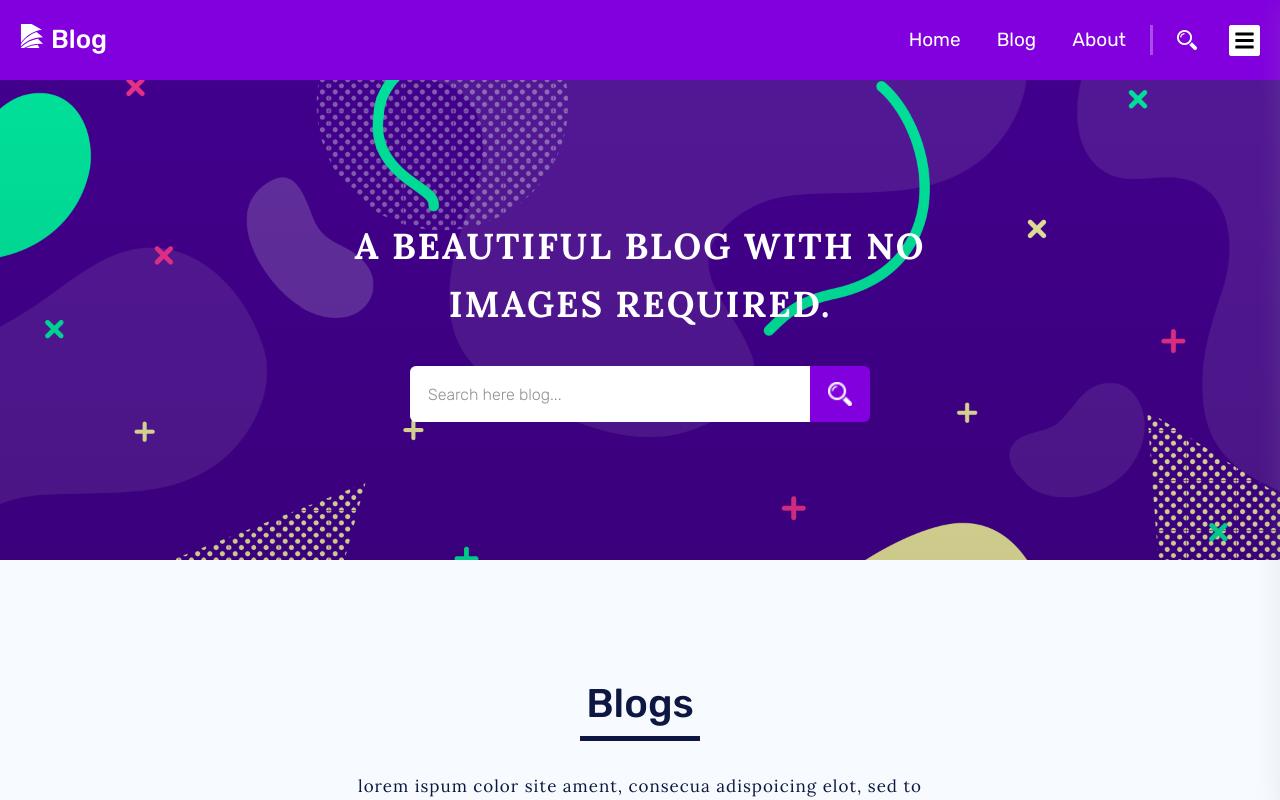
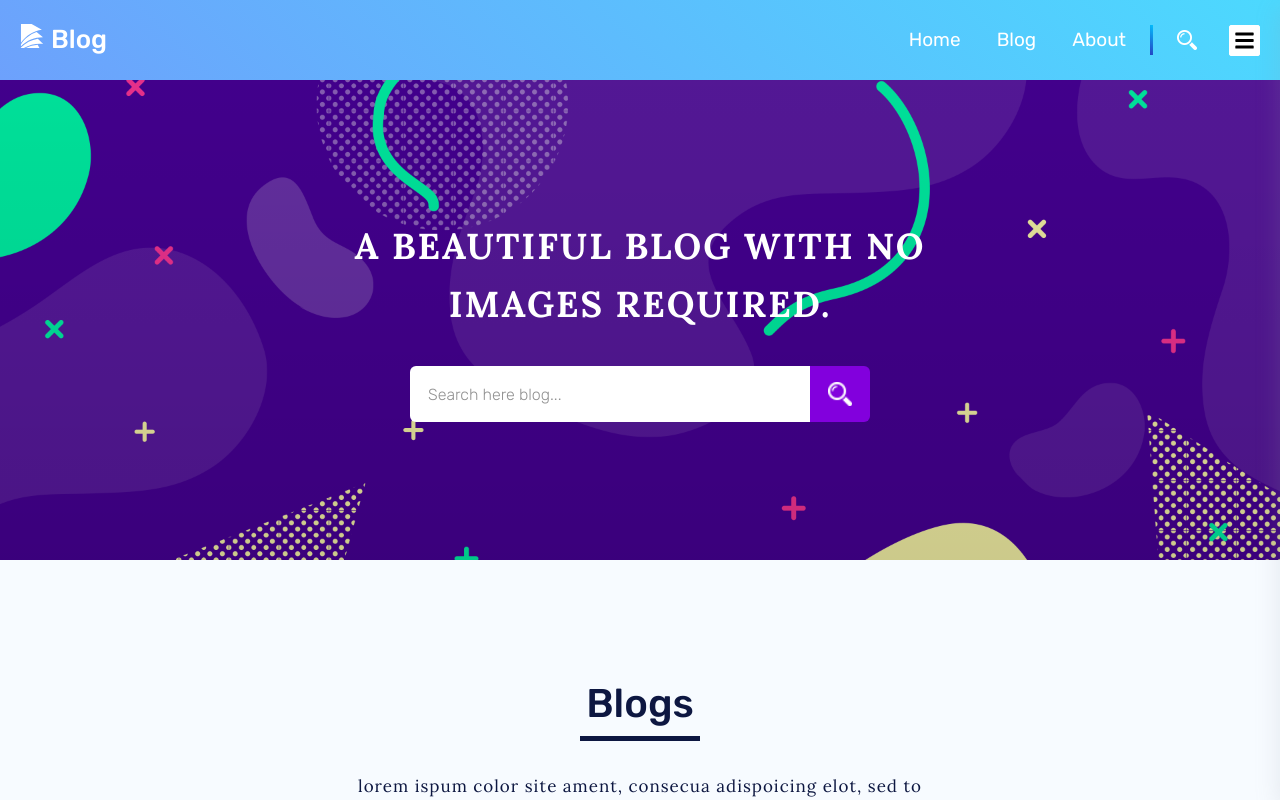
Before and after one commit to hunggahot/blog-website-project, a React (Create React App) app: page / in a window 1280 px wide. Shown: the top 800 px of the page. Built offline with nearby package versions, Linux system fonts and the light colour scheme; no server answers.

Commit message:
custom-1

```diff
--- a/src/App.scss
+++ b/src/App.scss
@@ -19,6 +19,14 @@ serif;
 $font-family-rubik: 'Rubik',
 sans-serif;
 $transition: all 300ms ease-in-out;
+
+$gradient: linear-gradient(45deg,
+    #6DA1FC,
+    #4CD9FE);
+
+$gradient-dark-blue: linear-gradient(45deg,
+    #2641C2,
+    #01BFFD);
 
 *,
 *::after,
@@ -227,6 +235,10 @@ select {
     &-ex-blue {
         background-color: $clr-ex-blue;
     }
+
+    &-gradient {
+        background-image: $gradient;
+    }
 }
 
 .font {
--- a/src/components/BlogList/BlogList.js
+++ b/src/components/BlogList/BlogList.js
@@ -25,7 +25,7 @@ const BlogList = ({ blogs }) => {
               <div className="blog-item-title fw-5 fs-18 font-rubik">
                 {blog.title}
               </div>
-              <div className="blog-tem-text">
+              <div className="blog-item-text">
                 {blog.body.substring(0, 100)}...
               </div>
               <div className="blog-item-reaction flex align-center">
--- a/src/components/BlogList/BlogList.scss
+++ b/src/components/BlogList/BlogList.scss
@@ -27,7 +27,7 @@
             margin-top: 12px;
 
             &-single {
-                background-color: $clr-ex-blue;
+                background-image: $gradient;
                 color           : $clr-white;
                 margin          : 4px;
                 padding         : 3px 12px;
@@ -56,9 +56,9 @@
         }
 
         &:hover {
-            background-color: $clr-ex-blue;
-            color           : $clr-white;
-            box-shadow      : rgba(130, 0, 221, 0.15) 0px 7px 10px 0px;
+            background-image   : $gradient;
+            color              : $clr-white;
+            // box-shadow      : rgba(130, 0, 221, 0.15) 0px 7px 10px 0px;
 
             .blog-item-btn {
                 .read-more-btn {
@@ -68,8 +68,9 @@
 
             .blog-item-tags {
                 &-single {
-                    background-color: $clr-white !important;
-                    color           : $clr-purple;
+                    background-image   : $gradient-dark-blue !important;
+                    // color           : $clr-black !important;
+                    transition         : $transition;
                 }
             }
         }
--- a/src/components/Navbar/Navbar.js
+++ b/src/components/Navbar/Navbar.js
@@ -10,7 +10,7 @@ const Navbar = () => {
   const { openSidebar } = useSidebarContext();
 
   return (
-    <nav className="navbar bg-purple flex align-center">
+    <nav className="navbar bg-gradient flex align-center">
       <div className="container w-100">
         <div className="navbar-content flex align-center justify-between">
           <div className="brand-and-toggler">
--- a/src/components/Navbar/Navbar.scss
+++ b/src/components/Navbar/Navbar.scss
@@ -23,7 +23,7 @@
         .vertical-line {
             height          : 30px;
             width           : 3px;
-            background-color: $clr-mid-purple;
+            background-image: $gradient-dark-blue;
             margin-right    : 24px;
             margin-left     : 24px;
         }
```
